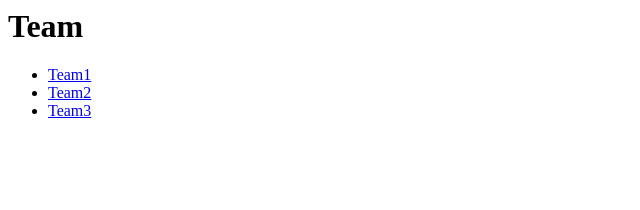
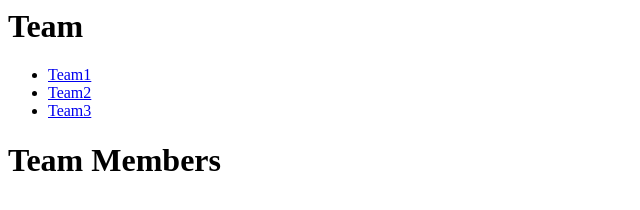
Before and after one commit to kunda4/git-exercices2, a plain HTML site: page team.html in a window 1280 px wide. Shown: the whole page, without its empty margins (0-640 px from the left). Drawn offline with Linux system fonts and the light colour scheme.

Commit message:
new page

```diff
--- a/team.html
+++ b/team.html
@@ -11,5 +11,6 @@
         <li><a href="#">Team2</a></li>
         <li><a href="#">Team3</a></li>
     </ul>
+    <h1>Team Members</h1>
 </body>
 </html>
```
